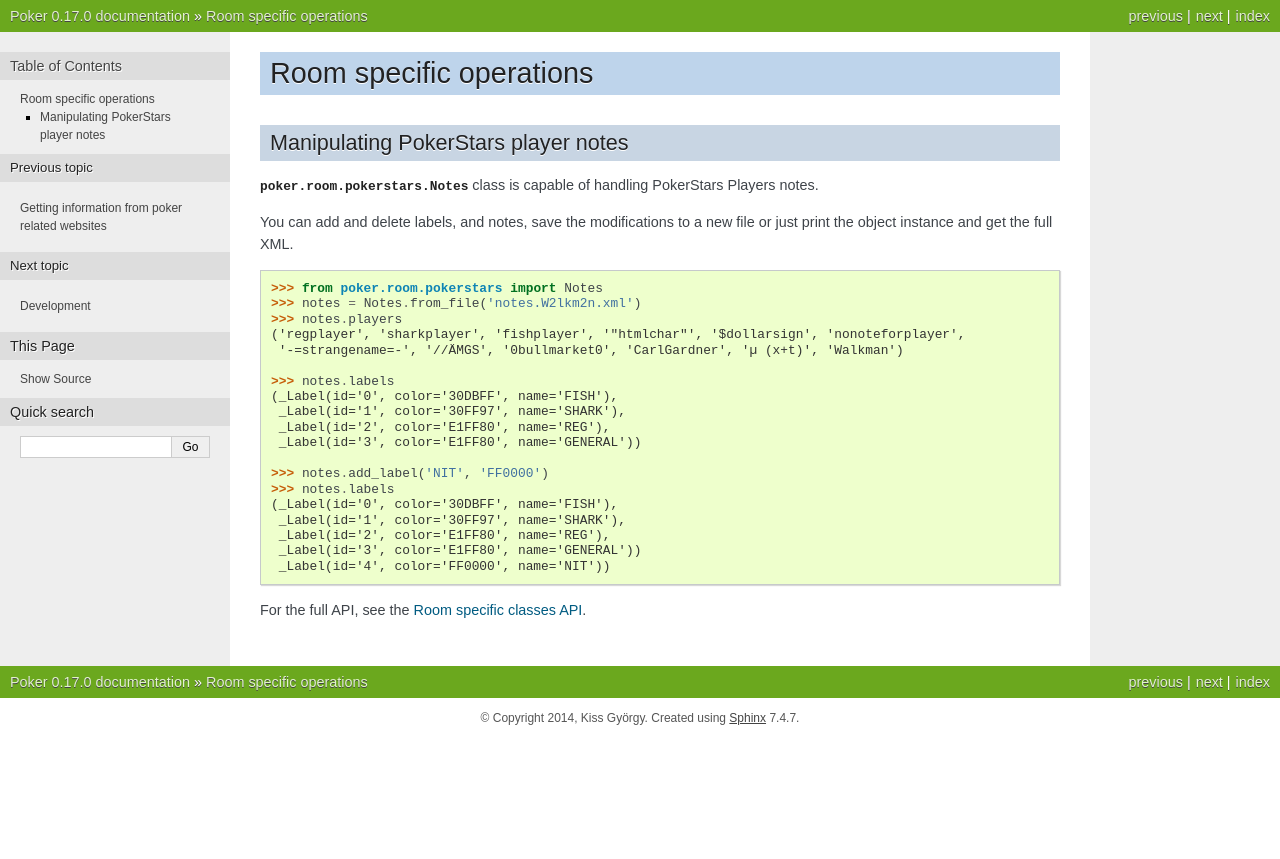
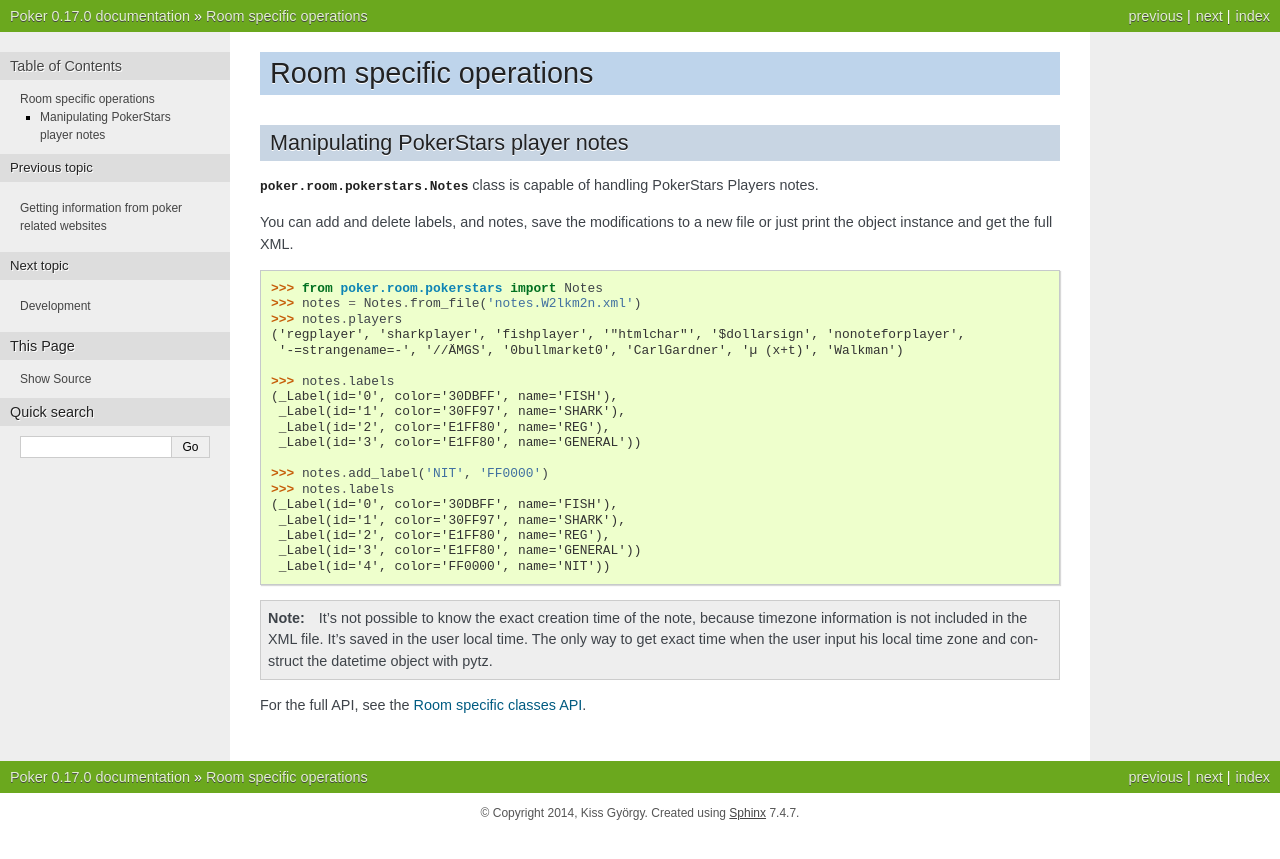
Before and after one commit to pokerregion/poker, a Sphinx documentation site: the page built from docs/room.rst, in a window 1280 px wide. Shown: the top 859 px of the page. Built offline with Sphinx 7.4.7, drawn with Linux system fonts in a browser that asks for light colours.

Commit message:
Failing test on different local time.

```diff
--- a/docs/room.rst
+++ b/docs/room.rst
@@ -33,4 +33,12 @@ the object instance and get the full XML.
     _Label(id='3', color='E1FF80', name='GENERAL'))
     _Label(id='4', color='FF0000', name='NIT'))
 
+
+.. note::
+
+   It's not possible to know the exact creation time of the note, because timezone information is
+   not included in the XML file. It's saved in the user local time. The only way to get exact time
+   when the user input his local time zone and construct the datetime object with pytz.
+
+
 For the full API, see the :doc:`api/room`.
```
Also changed, not shown: .travis.yml, 1 other file.
